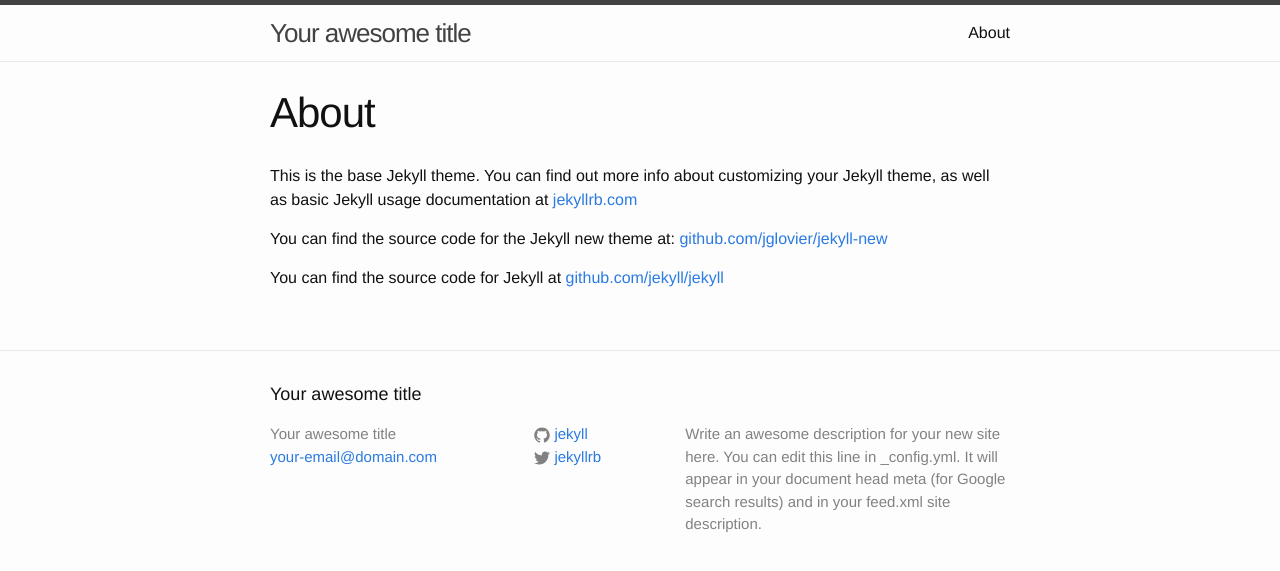
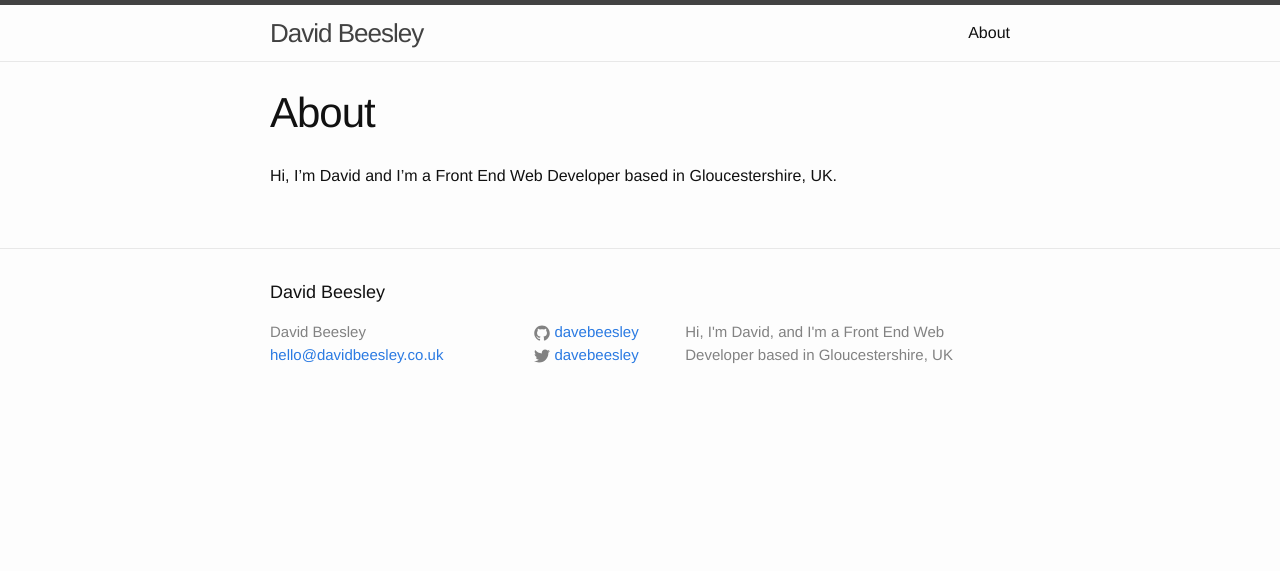
Before and after one commit to davebeesley/davebeesley.github.io, a Jekyll site: the page built from about.md, in a window 1280 px wide. Shown: the top 571 px of the page. Built offline with Jekyll 4.4.1, drawn with Linux system fonts in a browser that asks for light colours.

Commit message:
Removes generic posts and content, updates configuration, adds first post

```diff
--- a/_config.yml
+++ b/_config.yml
@@ -1,15 +1,16 @@
 # Site settings
-title: Your awesome title
-email: your-email@domain.com
-description: > # this means to ignore newlines until "baseurl:"
-  Write an awesome description for your new site here. You can edit this
-  line in _config.yml. It will appear in your document head meta (for
-  Google search results) and in your feed.xml site description.
-baseurl: "" # the subpath of your site, e.g. /blog/
-url: "http://yourdomain.com" # the base hostname & protocol for your site
-twitter_username: jekyllrb
-github_username:  jekyll
+title: David Beesley
+email: hello@davidbeesley.co.uk
+description: > #
+ Hi, I'm David, and I'm a Front End Web Developer based in Gloucestershire, UK
+baseurl: ""
+url: "http://davidbeesley.co.uk"
+twitter_username: davebeesley
+github_username:  davebeesley
 
 # Build settings
 markdown: kramdown
 highlighter: rouge
+encoding: utf-8
+permalink: /:year/:month/:title
+paginate: 10
--- a/about.md
+++ b/about.md
@@ -4,8 +4,4 @@
 permalink: /about/
 ---
 
-This is the base Jekyll theme. You can find out more info about customizing your Jekyll theme, as well as basic Jekyll usage documentation at [jekyllrb.com](http://jekyllrb.com/)
-
-You can find the source code for the Jekyll new theme at: [github.com/jglovier/jekyll-new](https://github.com/jglovier/jekyll-new)
-
-You can find the source code for Jekyll at [github.com/jekyll/jekyll](https://github.com/jekyll/jekyll)
+Hi, I'm David and I'm a Front End Web Developer based in Gloucestershire, UK.
```
Also changed, not shown: _posts/2015-04-22-another-website-rebuild.md (added, +9 -0 lines), _posts/2015-04-22-welcome-to-jekyll.markdown (deleted, +0 -25 lines).
